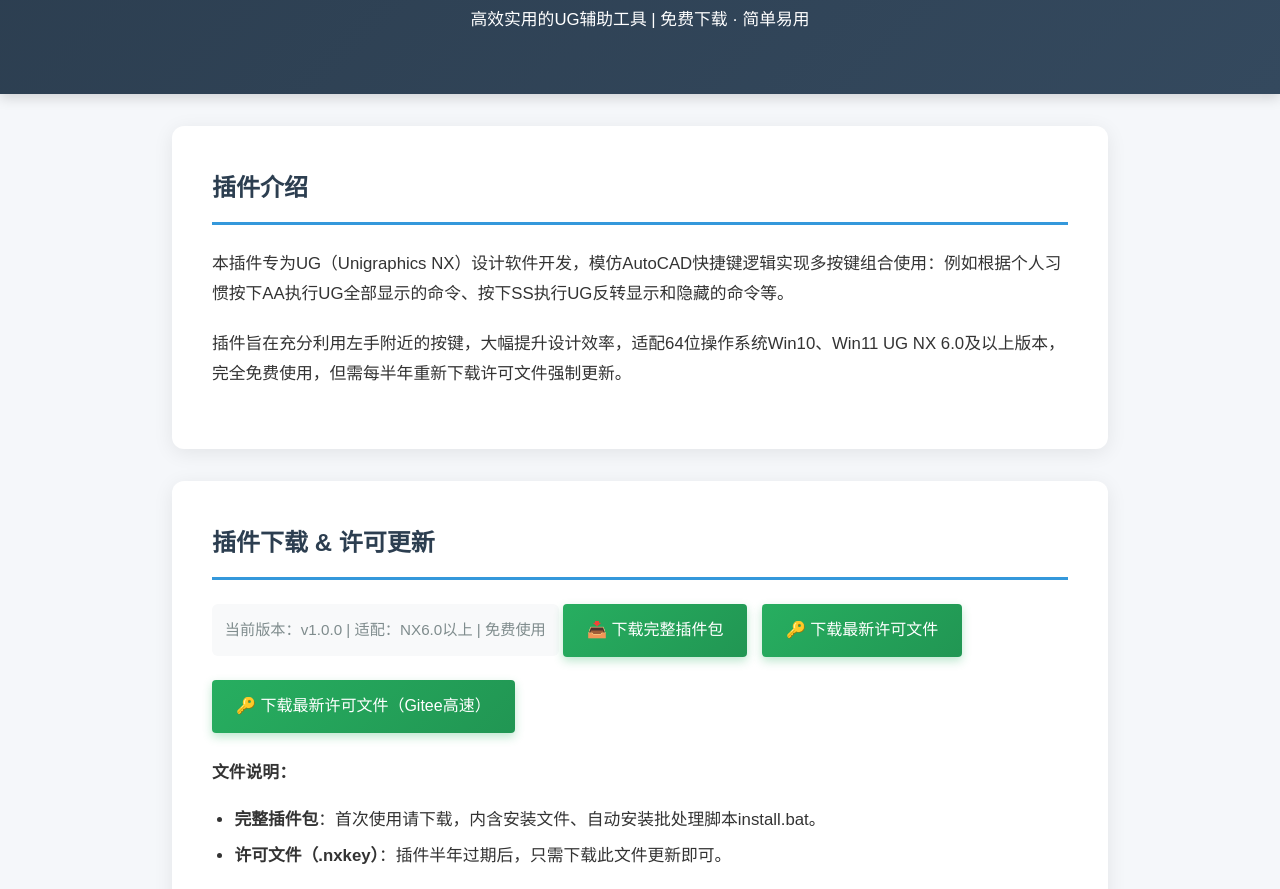
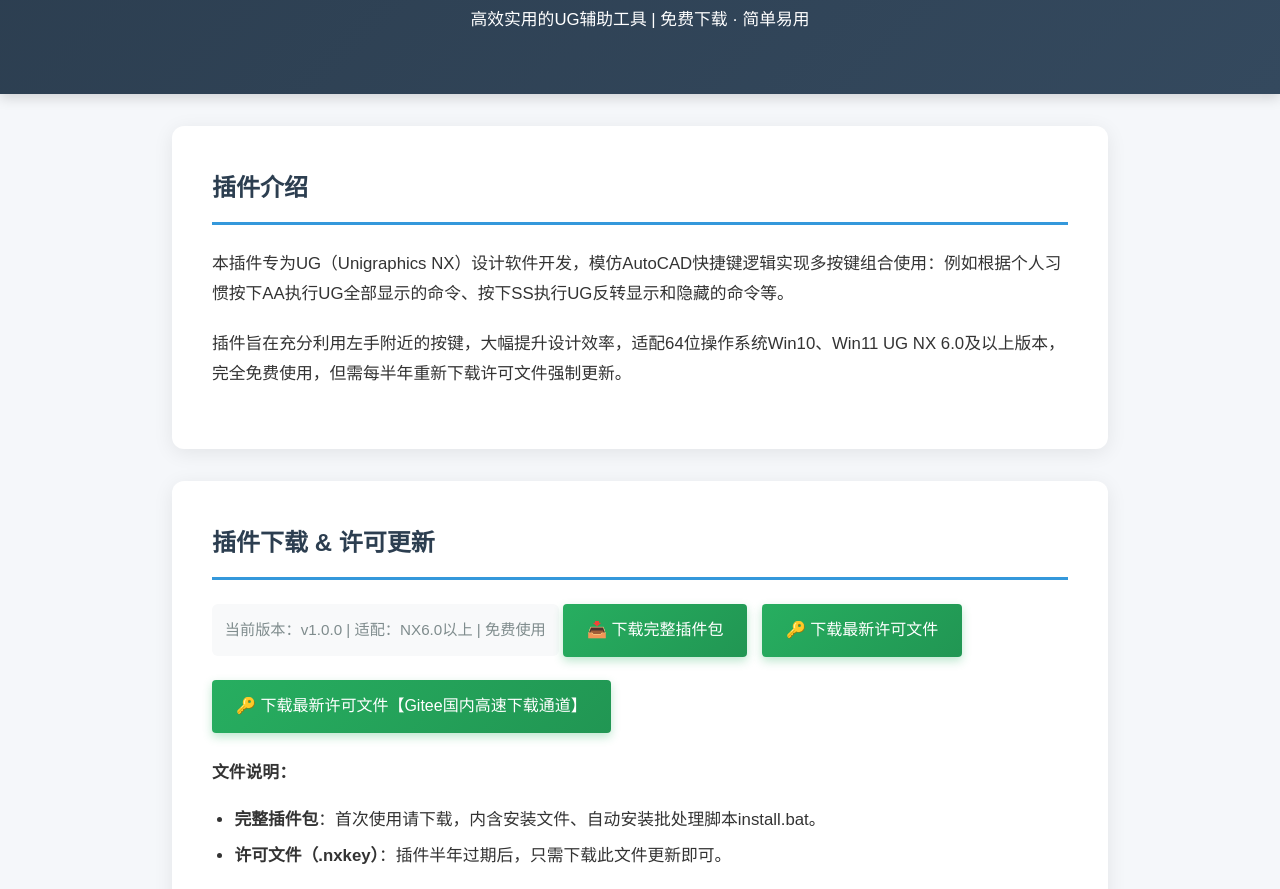
Before and after one commit to qinyangliang/qinyangliang.github.io, a plain HTML site: page index.html in a window 1280 px wide. Shown: the part 120-1009 px from the top of the page. Drawn offline with Linux system fonts and the light colour scheme; some packages are replaced by stand-ins of ours; a script that the page names is missing.

Commit message:
Update index.html

```diff
--- a/index.html
+++ b/index.html
@@ -263,7 +263,7 @@
 
         <!-- 许可文件：Releases下载方式（保留原文件名，需替换为你GitHub生成的编码链接） -->
         <a href="https://github.com/qinyangliang/qinyangliang.github.io/releases/download/V1.0.1/nx_cad_shortcut.nxkey" class="download-btn">🔑 下载最新许可文件</a>
-        <a href="https://gitee.com/qinyangliang/qinyangliang.github.io/releases/download/V1.0.1/nx_cad_shortcut.nxkey" class="download-btn">🔑 下载最新许可文件（Gitee高速）</a>
+        <a href="https://gitee.com/qinyangliang/qinyangliang.github.io/releases/download/V1.0.1/nx_cad_shortcut.nxkey" class="download-btn">🔑 下载最新许可文件【Gitee国内高速下载通道】</a>
         <p style="margin-top:15px;"><strong>文件说明：</strong></p>
         <ul style="line-height:1.4; margin-left:1.4rem;">
             <li><strong>完整插件包</strong>：首次使用请下载，内含安装文件、自动安装批处理脚本install.bat。</li>
```
